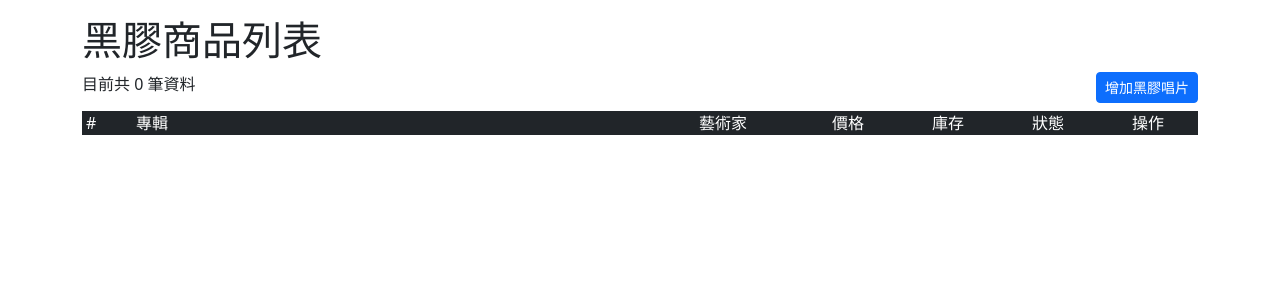
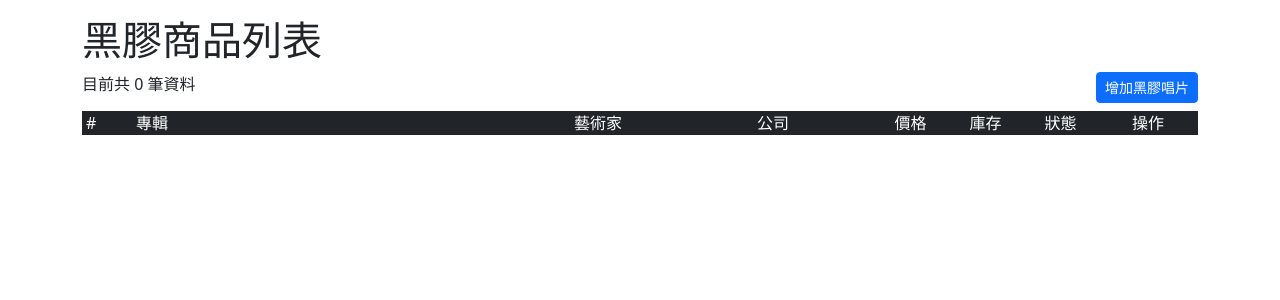
Before and after one commit to ralph7414/Vinyl, a PHP site: page / in a window 1280 px wide. Shown: the top 300 px of the page. Run offline with PHP 8.4, Linux system fonts and the light colour scheme; data that the repository does not hold is empty.

Commit message:
0604 company

```diff
--- a/index.php
+++ b/index.php
@@ -12,7 +12,7 @@ $perPage = 20;
 $page = intval($_GET["page"] ?? 1);
 $pageStart = ($page - 1) * $perPage;
 
-$sql = "SELECT vinyl.id AS id,title,author_id,vinyl_author.author AS author,price,stock,vinyl_status.status AS status FROM `vinyl` JOIN vinyl_author ON vinyl_author.id = vinyl.author_id JOIN vinyl_status on vinyl_status.id = vinyl.status_id WHERE `status_id` = 1 LIMIT $perPage OFFSET $pageStart";
+$sql = "SELECT vinyl.id AS id,title,author_id,vinyl_author.author AS author,company,price,stock,vinyl_status.status AS status FROM `vinyl` JOIN vinyl_author ON vinyl_author.id = vinyl.author_id JOIN vinyl_status on vinyl_status.id = vinyl.status_id WHERE `status_id` = 1 LIMIT $perPage OFFSET $pageStart";
 $sqlAll = "SELECT vinyl.id AS id,title,author_id,vinyl_author.author AS author,price,stock,status_id FROM `vinyl` JOIN vinyl_author ON vinyl_author.id = vinyl.author_id WHERE `status_id` = 1";
 
 try {
@@ -59,8 +59,12 @@ $totalPage = ceil($totalCount / $perPage);
       width: 150px;
       text-align: center;
     }
+    .company{
+      width: 200px;
+      text-align: center;
+    }
     .price,.stock,.status{
-      width: 100px;
+      width: 75px;
       text-align: center;
     }
 
@@ -85,6 +89,7 @@ $totalPage = ceil($totalCount / $perPage);
       <div class="id">#</div>
       <div class="title">專輯</div>
       <div class="author">藝術家</div>
+      <div class="company">公司</div>
       <div class="price">價格</div>
       <div class="stock">庫存</div>
       <div class="status">狀態</div>
```
